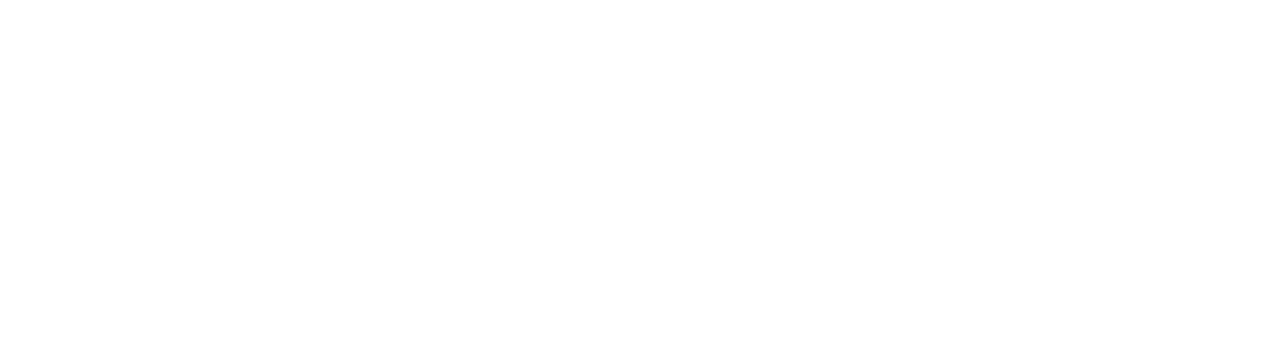
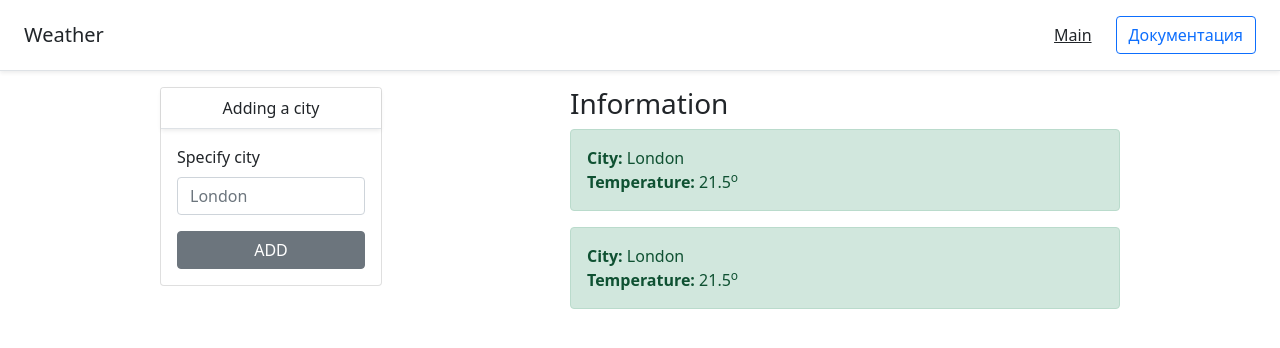
Before and after one commit to arm-path/Django-Simple-weather-app, a Django app: page / in a window 1280 px wide. Before the commit the part shown is empty. Shown: the top 348 px of the page. Run offline with Django 3.2, Linux system fonts and the light colour scheme; some libraries are stand-ins or nearby versions.

Commit message:
Render page. Building a wireframe page

```diff
--- /dev/null
+++ b/application/templates/application/include/add_weather.html
@@ -0,0 +1,12 @@
+<div class="card text-dark mb-3" style="">
+    <div class="card-header bg-white border-bottom shadow-sm text-center">Adding a city</div>
+    <div class="card-body">
+        <div class="mb-3">
+            <label for="" class="form-label">Specify city</label>
+            <input type="text" class="form-control" id="" placeholder="London">
+        </div>
+        <div class="d-grid gap-2">
+            <button class="btn btn-secondary text-white" type="button">ADD</button>
+        </div>
+    </div>
+</div>
--- /dev/null
+++ b/application/templates/application/include/header_page.html
@@ -0,0 +1,5 @@
+<p class="h5 my-0 me-md-auto fw-normal">Weather</p>
+<nav class="my-2 my-md-0 me-md-3">
+    <a class="p-2 text-dark" href="{% url 'initial_page'%}">Main</a>
+</nav>
+<a class="btn btn-outline-primary" href="#">Документация</a>
--- /dev/null
+++ b/application/templates/application/include/list_weather.html
@@ -0,0 +1,9 @@
+<h3>Information</h3>
+<div class="alert alert-success w-65">
+    <div><b>City: </b> London</div>
+    <div><b>Temperature: </b> 21.5<sup>o</sup></div>
+</div>
+<div class="alert alert-success w-65">
+    <div><b>City: </b> London</div>
+    <div><b>Temperature: </b> 21.5<sup>o</sup></div>
+</div>
--- a/application/templates/application/initial_page.html
+++ b/application/templates/application/initial_page.html
@@ -3,8 +3,30 @@
 <head>
     <meta charset="UTF-8">
     <title>Weather</title>
+    <link rel="stylesheet" href="https://cdn.jsdelivr.net/npm/bootstrap@5.0.0-beta1/dist/css/bootstrap.min.css">
+    <link rel="stylesheet" href="https://use.fontawesome.com/releases/v5.8.2/css/all.css">
 </head>
 <body>
+<header class="d-flex flex-column flex-md-row align-items-center p-3 px-md-4 mb-3 bg-white border-bottom shadow-sm">
+    {% include 'application/include/header_page.html'%}
+</header>
+<article>
+    <div class="container-page w-75" style="margin: 0 auto">
+        <div class="container-content-page">
+            <div class="row d-flex justify-content-between">
+                <div class="col-lg-3">
+                    {% include 'application/include/add_weather.html' %}
+                </div>
+                <div class="col-lg-7">
+                    {% include 'application/include/list_weather.html' %}
+                </div>
+            </div>
+        </div>
+    </div>
+</article>
 
+<script src="https://cdn.jsdelivr.net/npm/bootstrap@5.0.0-beta1/dist/js/bootstrap.bundle.min.js"></script>
+<script src="https://cdn.jsdelivr.net/npm/@popperjs/core@2.5.4/dist/umd/popper.min.js"></script>
+<script src="https://cdn.jsdelivr.net/npm/bootstrap@5.0.0-beta1/dist/js/bootstrap.min.js"></script>
 </body>
 </html>
--- a/application/views.py
+++ b/application/views.py
@@ -1,4 +1,5 @@
 from django.shortcuts import render
+import requests
 
 
 def initial_page(request):
```
